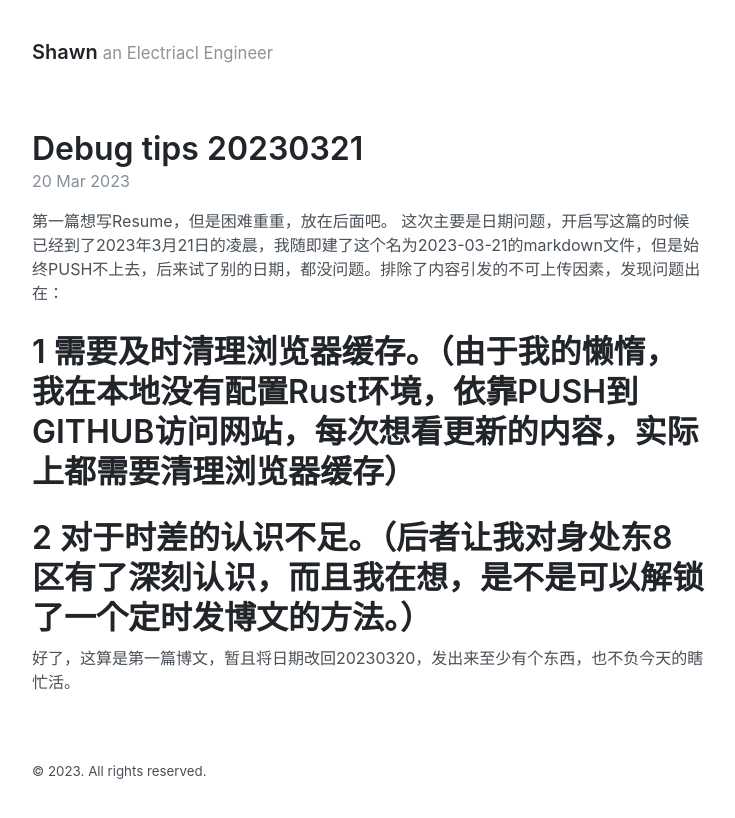
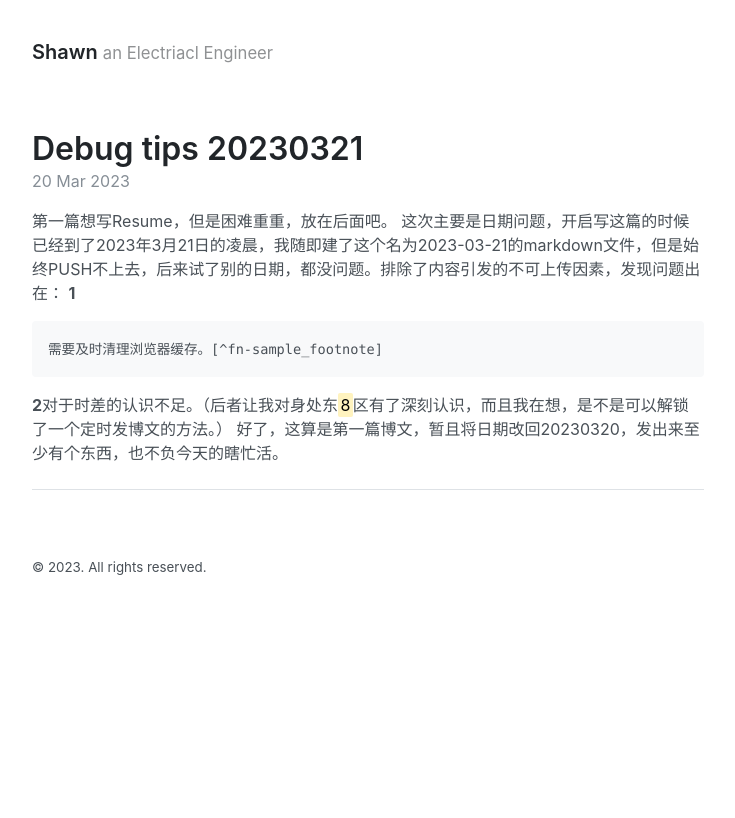
Before and after one commit to Pepsi-Wu/Pepsi-Wu.github.io, a Jekyll site: the page built from _posts/2023-03-20-test.md, in a window 1280 px wide. Shown: the top 818 px of the page, without its empty margins (272-1007 px from the left). Built offline with Jekyll 4.4.1, drawn with Linux system fonts in a browser that asks for light colours.

Commit message:
Debug tips

```diff
--- a/_posts/2023-03-20-test.md
+++ b/_posts/2023-03-20-test.md
@@ -5,6 +5,11 @@ title: Debug tips 20230321
 
 第一篇想写Resume，但是困难重重，放在后面吧。
 这次主要是日期问题，开启写这篇的时候已经到了2023年3月21日的凌晨，我随即建了这个名为2023-03-21的markdown文件，但是始终PUSH不上去，后来试了别的日期，都没问题。排除了内容引发的不可上传因素，发现问题出在：
-# 1  需要及时清理浏览器缓存。（由于我的懒惰，我在本地没有配置Rust环境，依靠PUSH到GITHUB访问网站，每次想看更新的内容，实际上都需要清理浏览器缓存）
-# 2  对于时差的认识不足。（后者让我对身处东8区有了深刻认识，而且我在想，是不是可以解锁了一个定时发博文的方法。）
+**1**{% highlight text %}
+需要及时清理浏览器缓存。[^fn-sample_footnote]
+{% endhighlight %}
+**2**对于时差的认识不足。（后者让我对身处东<mark>8</mark>区有了深刻认识，而且我在想，是不是可以解锁了一个定时发博文的方法。）
 好了，这算是第一篇博文，暂且将日期改回20230320，发出来至少有个东西，也不负今天的瞎忙活。
+
+-----
+[^fn-sample_footnote]:由于我的懒惰，我在本地没有配置Rust环境，依靠PUSH到GITHUB访问网站，每次想看更新的内容，实际上都需要清理浏览器缓存。
```
Also changed, not shown: 1 other file.
